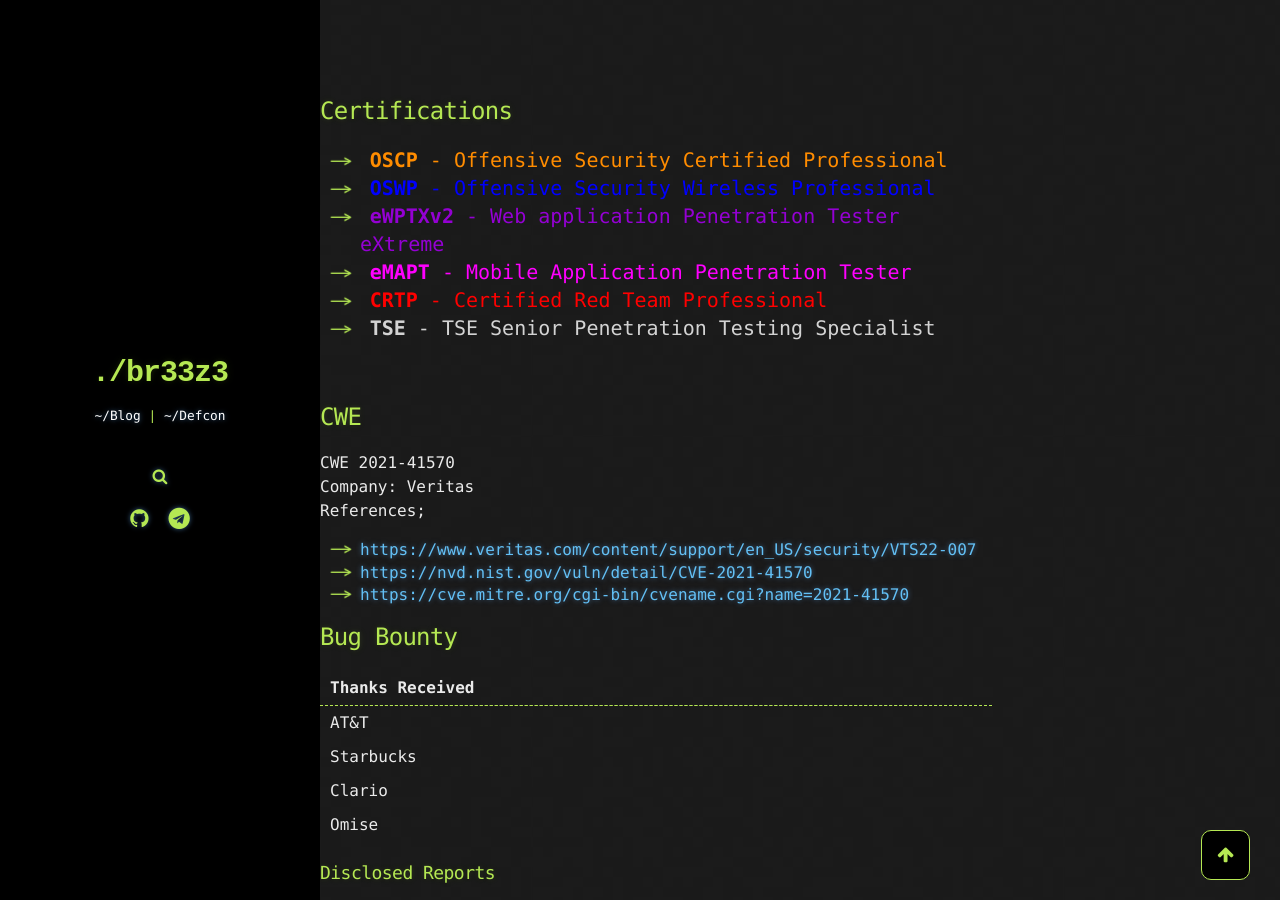
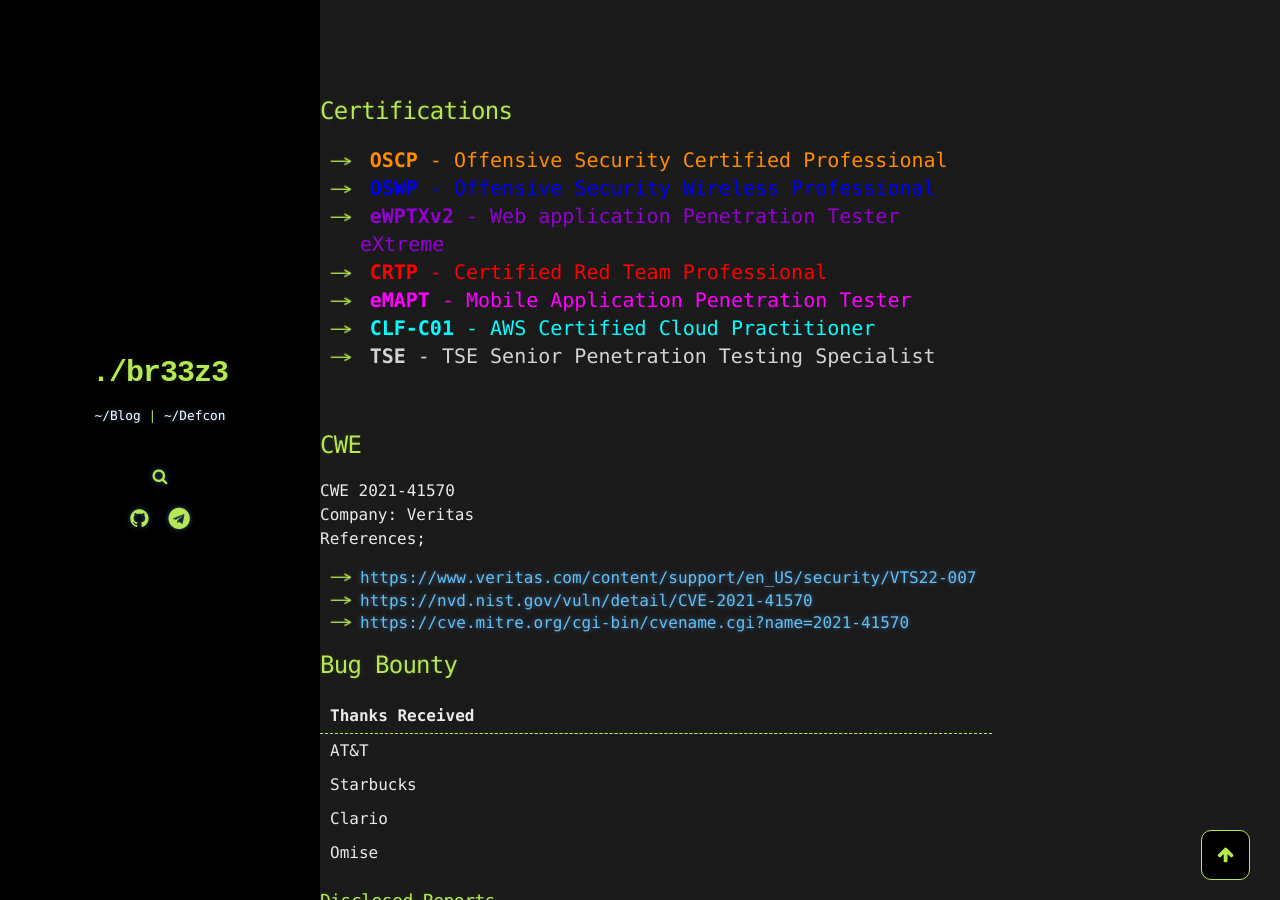
Before and after one commit to br33z3/br33z3.github.io, a Jekyll site: the page built from _pages/index.md, in a window 1280 px wide and 900 px high, scrolled down 628 px. Built offline with Jekyll 4.4.1, drawn with Linux system fonts in a browser that asks for light colours; comment, search, counter and statistics services are not loaded.

Commit message:
Update index.md

```diff
--- a/_pages/index.md
+++ b/_pages/index.md
@@ -18,8 +18,9 @@ Currently, he is a full-time consultant and doing bug bounty hunter as a Synack
 *      &nbsp;<span style="color:DarkOrange; font-size: 20px">**OSCP** - Offensive Security Certified Professional</span><br />
 *      &nbsp;<span style="color:Blue; font-size: 20px">**OSWP** - Offensive Security Wireless Professional</span><br />
 *      &nbsp;<span style="color:DarkViolet; font-size: 20px">**eWPTXv2** - Web application Penetration Tester eXtreme</span><br />
+*      &nbsp;<span style="color:Red; font-size: 20px">**CRTP** - Certified Red Team Professional</span><br />
 *      &nbsp;<span style="color:fuchsia; font-size: 20px">**eMAPT** - Mobile Application Penetration Tester</span><br />
-*      &nbsp;<span style="color:Red; font-size: 20px">**CRTP** - Certified Red Team Professional</span><br />
+*      &nbsp;<span style="color:aqua; font-size: 20px">**CLF-C01** - AWS Certified Cloud Practitioner</span><br />
 *      &nbsp;<span style="color:LightGray; font-size: 20px">**TSE** - TSE Senior Penetration Testing Specialist</span><br />
 <br /><br />
 
```
